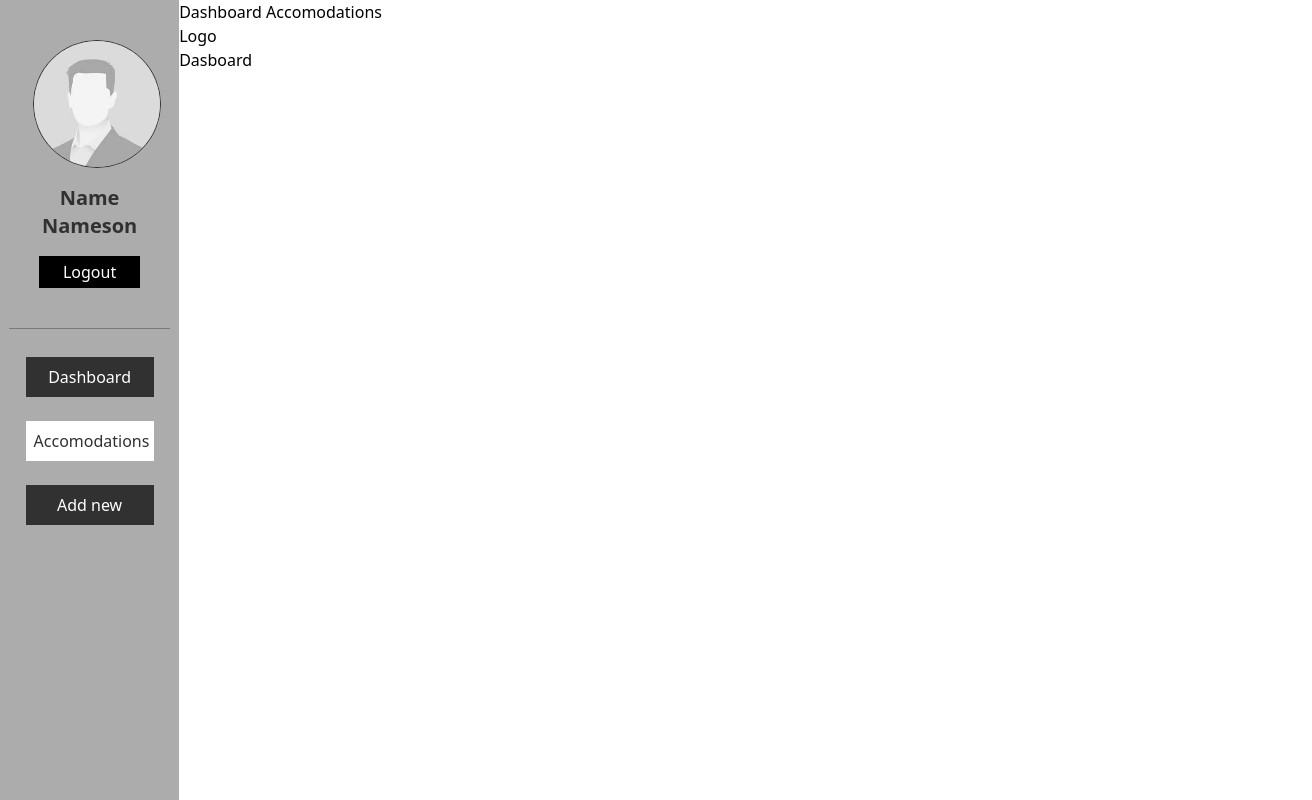
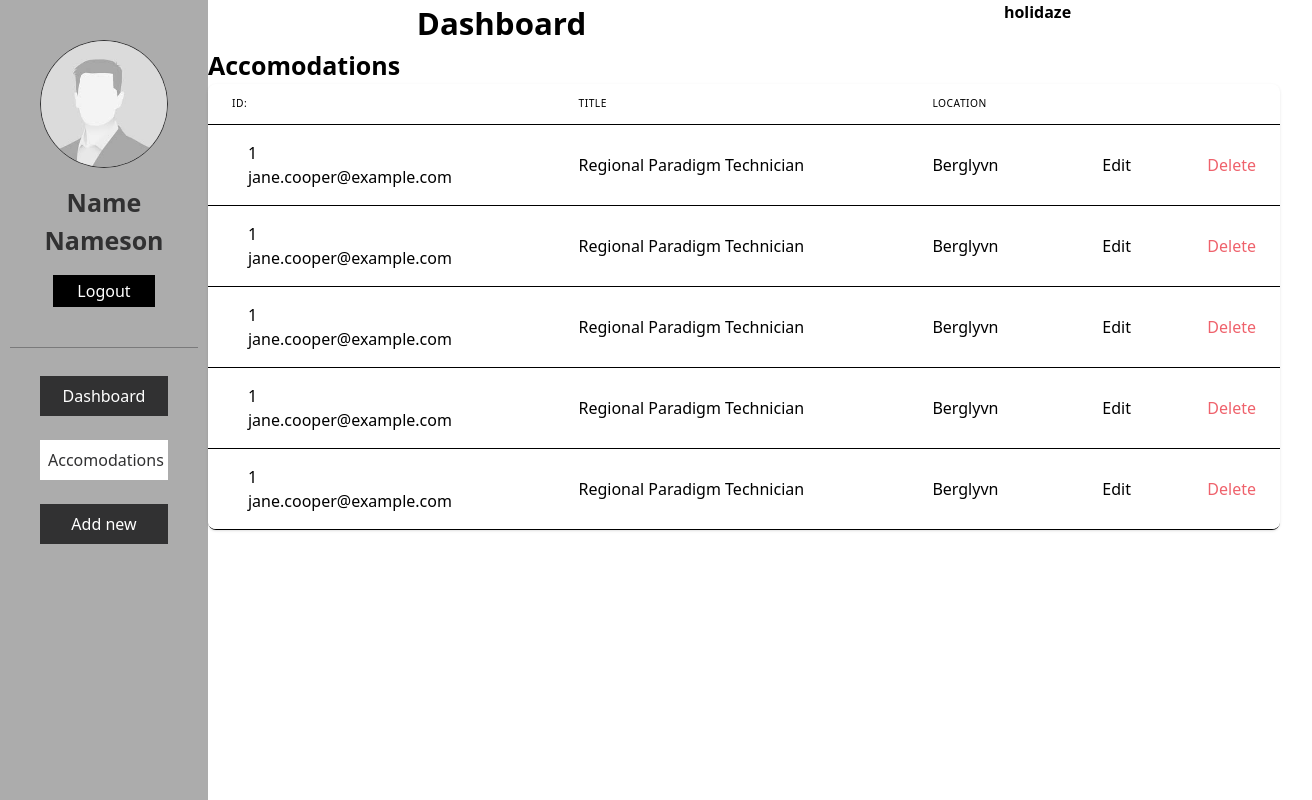
Before and after one commit to Noroff-FEU-Assignments/project-exam-2-KeyG94, a Next.js app in the folder holidaze/: page /accomodations in a window 1280 px wide. Shown: the whole page, 1312 px wide, since content can reach past the window. Built offline with nearby package versions, Linux system fonts and the light colour scheme.

Commit message:
Edited the tailwind config file, removed duplicates. Added red color and edited all affected classes

```diff
--- a/holidaze/components/continents/Dashboard.jsx
+++ b/holidaze/components/continents/Dashboard.jsx
@@ -1,4 +1,5 @@
 import React from "react";
+import AccomodationsTable from "../countries/AccomodationsTable";
 import CardTable from "../countries/CardTable";
 
 export default function Dashboard(props) {
@@ -36,11 +37,14 @@ export default function Dashboard(props) {
 			console.log("this is the accomodations");
 			return (
 				<div className='bg-white min-h-screen w-full'>
-					<header>
-						<h1>Dashboard Accomodations</h1>
-						<span>Logo</span>
+					<header className='flex justify-around max-w-7xl'>
+						<h1 className='font-bold text-2xl text-center'>Dashboard</h1>
+						<span className='font-bold hidden sm:block'>holidaze</span>
 					</header>
-					<main>Dasboard</main>
+					<h2 className='text-xl font-bold'>Accomodations</h2>
+					<div>
+						<AccomodationsTable />
+					</div>
 				</div>
 			);
 
--- a/holidaze/components/countries/CardTable.jsx
+++ b/holidaze/components/countries/AccomodationsTable.jsx
@@ -1,73 +1,65 @@
 import React from "react";
 
-const people = [
+const accomodations = [
 	{
+		id: 1,
 		name: "Jane Cooper",
 		title: "Regional Paradigm Technician",
 		department: "Optimization",
 		role: "Admin",
 		email: "jane.cooper@example.com",
+		location: "Berglyvn",
 		image:
 			"https://images.unsplash.com/photo-1494790108377-be9c29b29330?ixlib=rb-1.2.1&ixid=eyJhcHBfaWQiOjEyMDd9&auto=format&fit=facearea&facepad=4&w=256&h=256&q=60",
 	},
 	{
+		id: 1,
 		name: "Jane Cooper",
 		title: "Regional Paradigm Technician",
 		department: "Optimization",
 		role: "Admin",
 		email: "jane.cooper@example.com",
+		location: "Berglyvn",
 		image:
 			"https://images.unsplash.com/photo-1494790108377-be9c29b29330?ixlib=rb-1.2.1&ixid=eyJhcHBfaWQiOjEyMDd9&auto=format&fit=facearea&facepad=4&w=256&h=256&q=60",
 	},
 	{
+		id: 1,
 		name: "Jane Cooper",
 		title: "Regional Paradigm Technician",
 		department: "Optimization",
 		role: "Admin",
 		email: "jane.cooper@example.com",
+		location: "Berglyvn",
 		image:
 			"https://images.unsplash.com/photo-1494790108377-be9c29b29330?ixlib=rb-1.2.1&ixid=eyJhcHBfaWQiOjEyMDd9&auto=format&fit=facearea&facepad=4&w=256&h=256&q=60",
 	},
 	{
+		id: 1,
 		name: "Jane Cooper",
 		title: "Regional Paradigm Technician",
 		department: "Optimization",
 		role: "Admin",
 		email: "jane.cooper@example.com",
+		location: "Berglyvn",
 		image:
 			"https://images.unsplash.com/photo-1494790108377-be9c29b29330?ixlib=rb-1.2.1&ixid=eyJhcHBfaWQiOjEyMDd9&auto=format&fit=facearea&facepad=4&w=256&h=256&q=60",
 	},
 	{
+		id: 1,
 		name: "Jane Cooper",
 		title: "Regional Paradigm Technician",
 		department: "Optimization",
 		role: "Admin",
 		email: "jane.cooper@example.com",
-		image:
-			"https://images.unsplash.com/photo-1494790108377-be9c29b29330?ixlib=rb-1.2.1&ixid=eyJhcHBfaWQiOjEyMDd9&auto=format&fit=facearea&facepad=4&w=256&h=256&q=60",
-	},
-	{
-		name: "Jane Cooper",
-		title: "Regional Paradigm Technician",
-		department: "Optimization",
-		role: "Admin",
-		email: "jane.cooper@example.com",
-		image:
-			"https://images.unsplash.com/photo-1494790108377-be9c29b29330?ixlib=rb-1.2.1&ixid=eyJhcHBfaWQiOjEyMDd9&auto=format&fit=facearea&facepad=4&w=256&h=256&q=60",
-	},
-	{
-		name: "Jane Cooper",
-		title: "Regional Paradigm Technician",
-		department: "Optimization",
-		role: "Admin",
-		email: "jane.cooper@example.com",
+		location: "Berglyvn",
 		image:
 			"https://images.unsplash.com/photo-1494790108377-be9c29b29330?ixlib=rb-1.2.1&ixid=eyJhcHBfaWQiOjEyMDd9&auto=format&fit=facearea&facepad=4&w=256&h=256&q=60",
 	},
 	// More people...
 ];
 
-export default function CardTable(props) {
+export default function AccomodationsTable() {
 	return (
 		<div className='flex flex-col'>
 			<div className='-my-2 overflow-x-auto sm:-mx-6 lg:-mx-8'>
@@ -78,36 +70,54 @@ export default function CardTable(props) {
 								<tr>
 									<th
 										scope='col'
-										className='px-6 py-3 text-left text-xs font-medium text-gray-500 uppercase tracking-wider'
+										className='px-6 py-3 text-left text-sm font-medium text-gray-500 uppercase tracking-wider'
 									>
-										Name
+										ID:
 									</th>
 									<th
 										scope='col'
-										className='px-6 py-3 text-left text-xs font-medium text-gray-500 uppercase tracking-wider'
+										className='px-6 py-3 text-left text-sm font-medium text-gray-500 uppercase tracking-wider'
 									>
-										Requests
+										Title
+									</th>
+									<th
+										scope='col'
+										className='px-6 py-3 text-left text-sm font-medium text-gray-500 uppercase tracking-wider'
+									>
+										Location
+									</th>
+
+									<th scope='col' className='relative px-6 py-3'>
+										<span className='sr-only'>Edit</span>
 									</th>
 								</tr>
 							</thead>
 							<tbody className='bg-white divide-y divide-gray-200'>
-								{people.map((person) => (
-									<tr key={person.email}>
+								{accomodations.map((accomodation) => (
+									<tr key={accomodation.id}>
 										<td className='px-6 py-4 whitespace-nowrap'>
 											<div className='flex items-center'>
-												<div className='flex-shrink-0 h-10 w-10'>
-													<img className='h-10 w-10 rounded-full' src={person.image} alt='' />
-												</div>
 												<div className='ml-4'>
-													<div className='text-sm font-medium text-gray-900'>{person.name}</div>
-													<div className='text-sm text-gray-500'>{person.email}</div>
+													<div className=' text-md font-medium text-gray-900'>
+														{accomodation.id}
+													</div>
+													<div className='text-md text-gray-500'>{accomodation.email}</div>
 												</div>
 											</div>
 										</td>
 										<td className='px-6 py-4 whitespace-nowrap'>
-											<span className='px-2 inline-flex text-xs leading-5 font-semibold rounded-full bg-green-100 text-green-800'>
-												{props.type}
-											</span>
+											<div className='text-md text-gray-900'>{accomodation.title}</div>
+										</td>
+										<td className='px-6 py-4 whitespace-nowrap'>
+											<div className='text-md text-gray-900'>{accomodation.location}</div>
+										</td>
+										<td className='px-6 py-4 whitespace-nowrap text-right text-md font-medium'>
+											<a href='#' className='text-indigo-600 hover:text-indigo-900'>
+												Edit
+											</a>
+										</td>
+										<td className='px-6 py-4 whitespace-nowrap text-right text-md font-medium'>
+											<span className=' text-red'>Delete</span>
 										</td>
 									</tr>
 								))}
--- a/holidaze/tailwind.config.js
+++ b/holidaze/tailwind.config.js
@@ -1,8 +1,5 @@
 module.exports = {
-  content: [
-    "./pages/**/*.{js,ts,jsx,tsx}",
-    "./components/**/*.{js,ts,jsx,tsx}",
-  ],
+	content: ["./pages/**/*.{js,ts,jsx,tsx}", "./components/**/*.{js,ts,jsx,tsx}"],
 	theme: {
 		container: {
 			center: true,
@@ -15,6 +12,8 @@ module.exports = {
 			silver: "#eaeaea",
 			white: "#FFF",
 			black: "#000",
+			grey: "#ACACAC",
+			red: "#EF626C",
 		},
 
 		fontSize: {
@@ -31,25 +30,4 @@ module.exports = {
 		extend: {},
 	},
 	plugins: [],
-  content: [
-    "./pages/**/*.{js,ts,jsx,tsx}",
-    "./components/**/*.{js,ts,jsx,tsx}",
-  ],
-  theme: {
-    container: {
-      center: true,
-    },
-    // color scheme
-    colors: {
-      orange: "#F19A3E",
-      lightBlack: "#313132",
-      darkBlack: "#161618",
-      silver: "#eaeaea",
-      white: "#FFF",
-      black: "#000",
-      grey: "#ACACAC",
-    },
-    extend: {},
-  },
-  plugins: [],
 };
```
Lines whose indentation alone changed are shown as unchanged.
